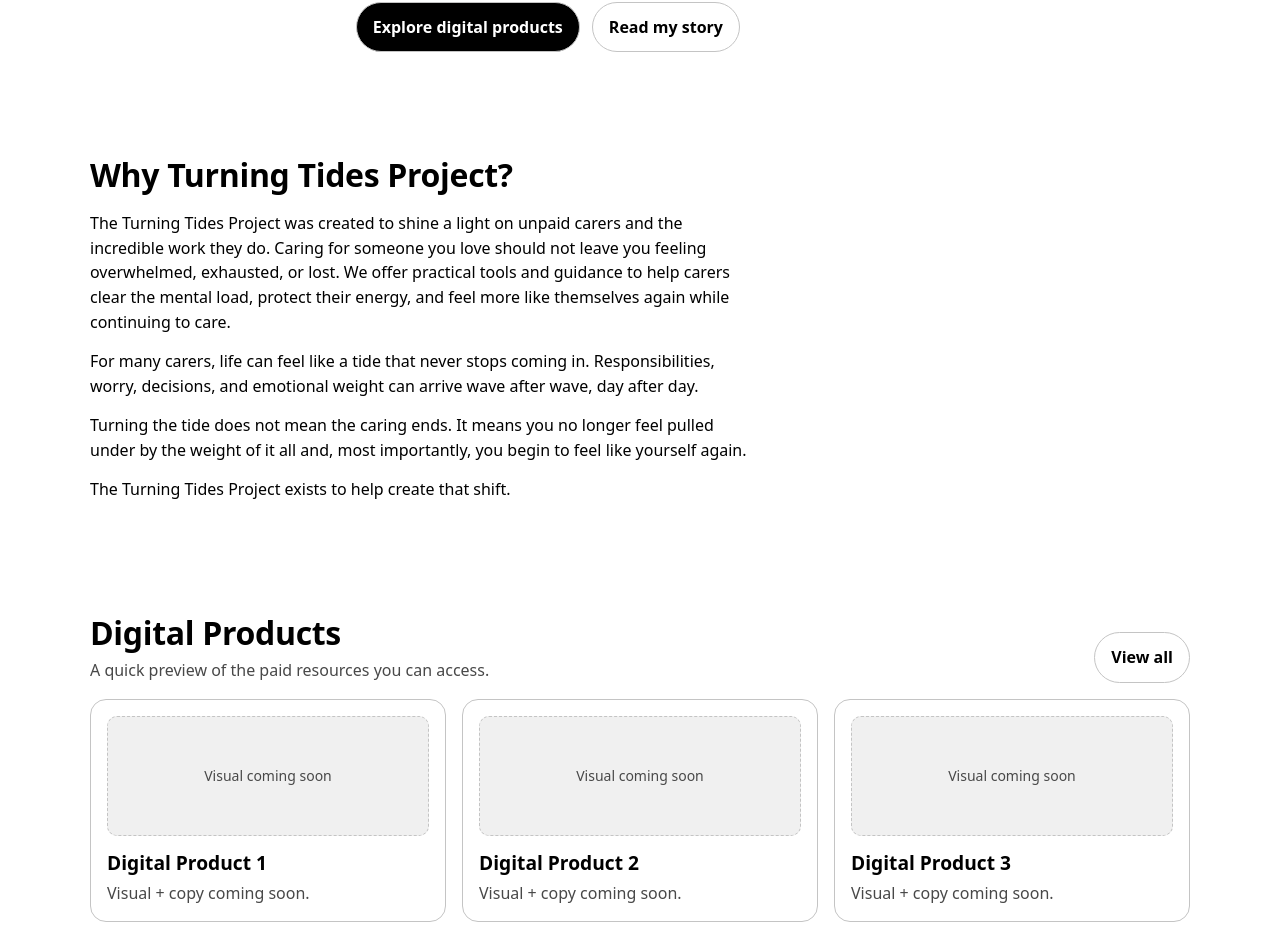
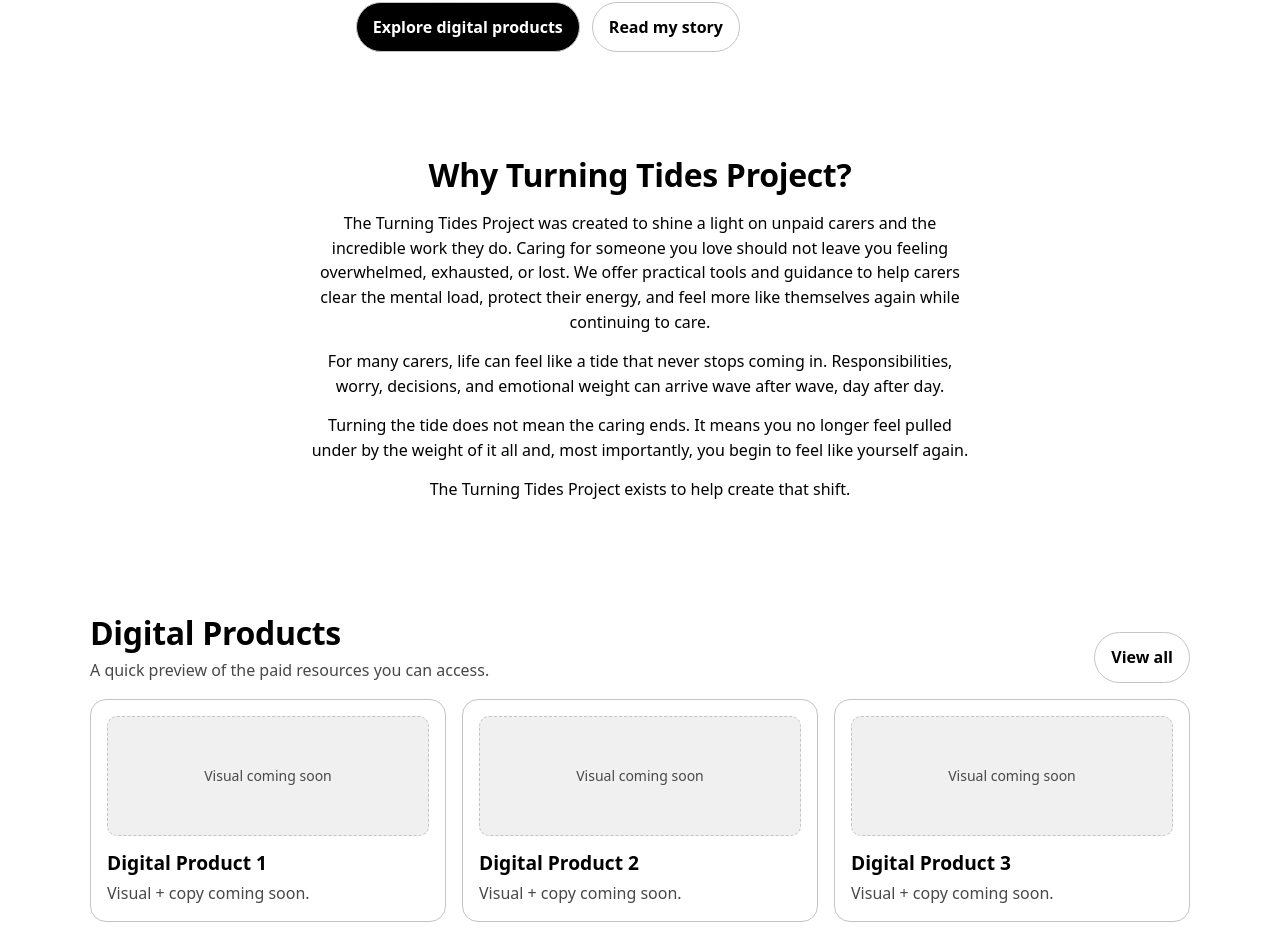
Before and after one commit to JacksonDickfos/turningtideproject, a Next.js app: page / in a window 1280 px wide. Shown: the part 821-1773 px from the top of the page. Built offline with nearby package versions, Linux system fonts and the light colour scheme.

Commit message:
Center Why section content
Center-align the Why section heading and copy while keeping the readable max-width.

```diff
--- a/src/app/globals.css
+++ b/src/app/globals.css
@@ -466,6 +466,16 @@ dd {
   max-width: 72ch;
 }
 
+.whySection .stack {
+  justify-items: center;
+  text-align: center;
+}
+
+.whySection .prose {
+  margin-inline: auto;
+  text-align: center;
+}
+
 .prose p {
   margin: 0;
 }
--- a/src/app/page.tsx
+++ b/src/app/page.tsx
@@ -112,7 +112,7 @@ export default function Home() {
         </div>
       </aside>
 
-      <section className="section" id="why">
+      <section className="section whySection" id="why">
         <Container>
           <div className="stack" style={{ gap: 16 }}>
             <div className="stack" style={{ gap: 6 }}>
```
